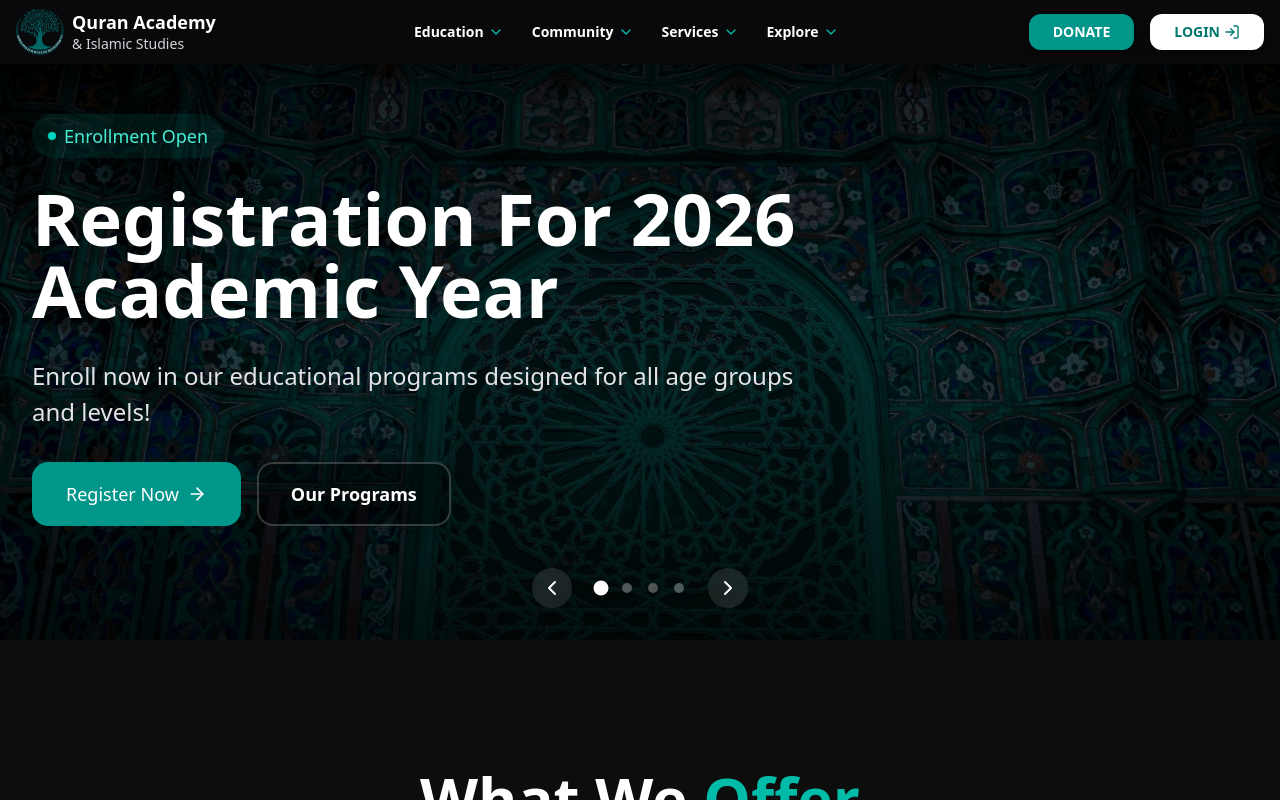
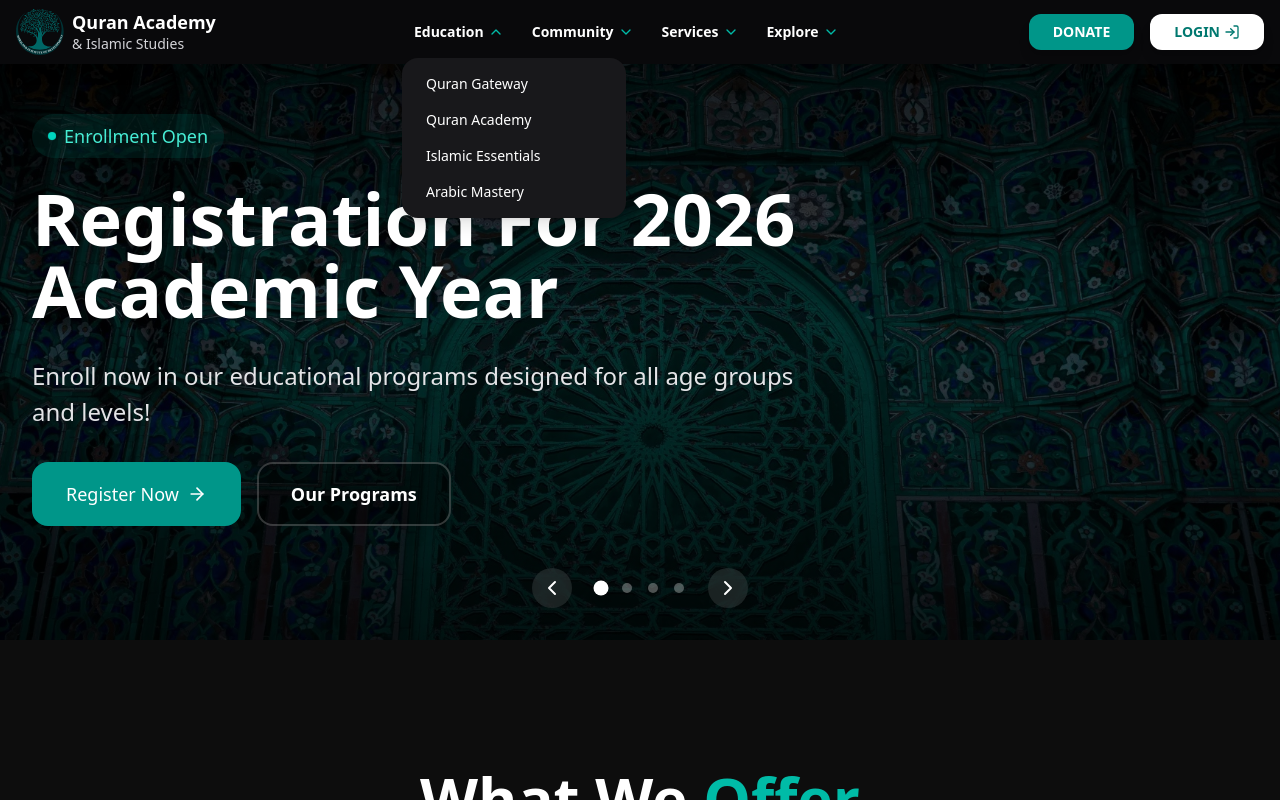
Before and after one commit to moiz2122/paklandinstitute.com, a React (Vite) app: page / in a window 1280 px wide. Both pictures are taken after a click on the button "Education". Shown: the top 800 px of the page. Built offline with nearby package versions, Linux system fonts and the light colour scheme.

Commit message:
Navbar issue Fix

```diff
--- a/src/Components/Navbar.jsx
+++ b/src/Components/Navbar.jsx
@@ -25,10 +25,10 @@
 
   const handleMouseLeave = () => {
     // Add a small delay to prevent dropdown from closing when moving cursor to dropdown menu
-    const timeout = setTimeout(() => {
-      setActiveDropdown(null);
-    }, 30);
-    setHoverTimeout(timeout);
+    // const timeout = setTimeout(() => {
+    //   setActiveDropdown(null);
+    // }, 30);
+    // setHoverTimeout(timeout);
   };
 
   const educationLinks = [
@@ -83,10 +83,8 @@
 
       {/* Dropdown transition fix */}
       <div
-        className={`absolute left-0 mt-2 w-56 bg-zinc-900 rounded-2xl shadow-lg p-2 transform transition-all duration-300 ease-in-out ${
-          isOpen
-            ? "opacity-100 visible translate-y-0"
-            : "opacity-0 invisible -translate-y-2"
+        className={`absolute left-0 mt-2 w-56 bg-zinc-900 rounded-2xl shadow-lg p-2 transition-all duration-300 ease-in-out ${
+          isOpen ? "opacity-100 visible" : "opacity-0 invisible"
         }`}
       >
         {links.map((link, index) => (
```
